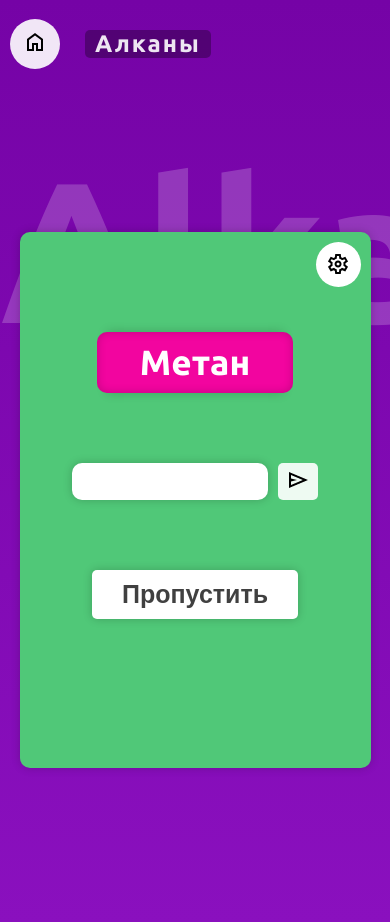
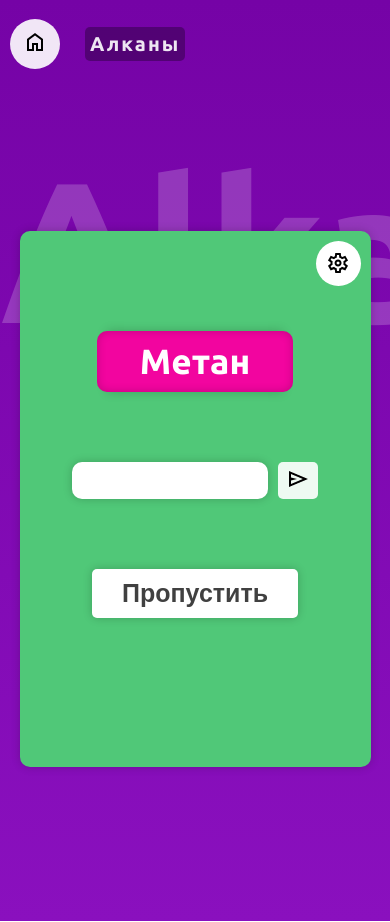
Before and after one commit to bettoraiteold/chemistryRash, a website with bundled scripts: page public/alkanes.html in a window 390 px wide. Built offline with nearby package versions, Linux system fonts and the light colour scheme.

Commit message:
demo 0.4v

```diff
--- a/public/styles/quiz-page-navbar.css
+++ b/public/styles/quiz-page-navbar.css
@@ -1,6 +1,5 @@
 .navbar {
   position: relative;
-  display: flex;
   display: flex;
   z-index: 10;
   padding-top: 10px;
@@ -35,3 +34,9 @@
   border-radius: 5px;
   padding: 0 10px;
 }
+@media screen and (max-width: 500px) {
+  .navbar__title {
+    font-size: 20px;
+    padding: 5px;
+  }
+}
```
